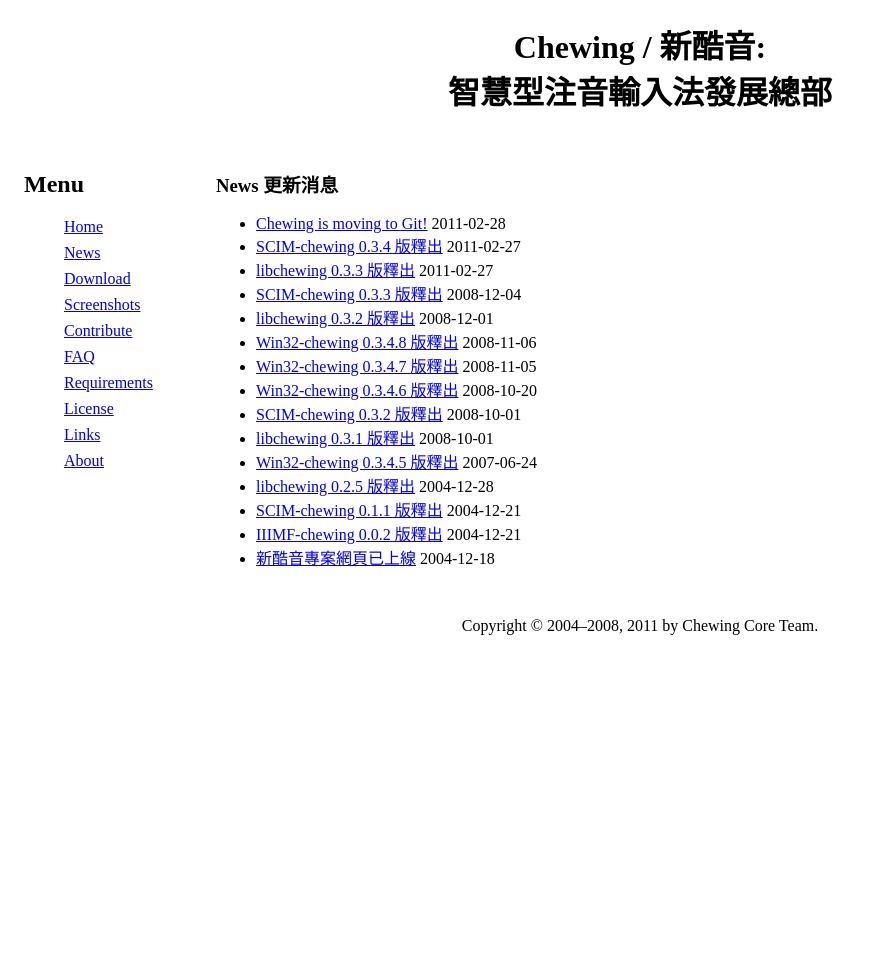
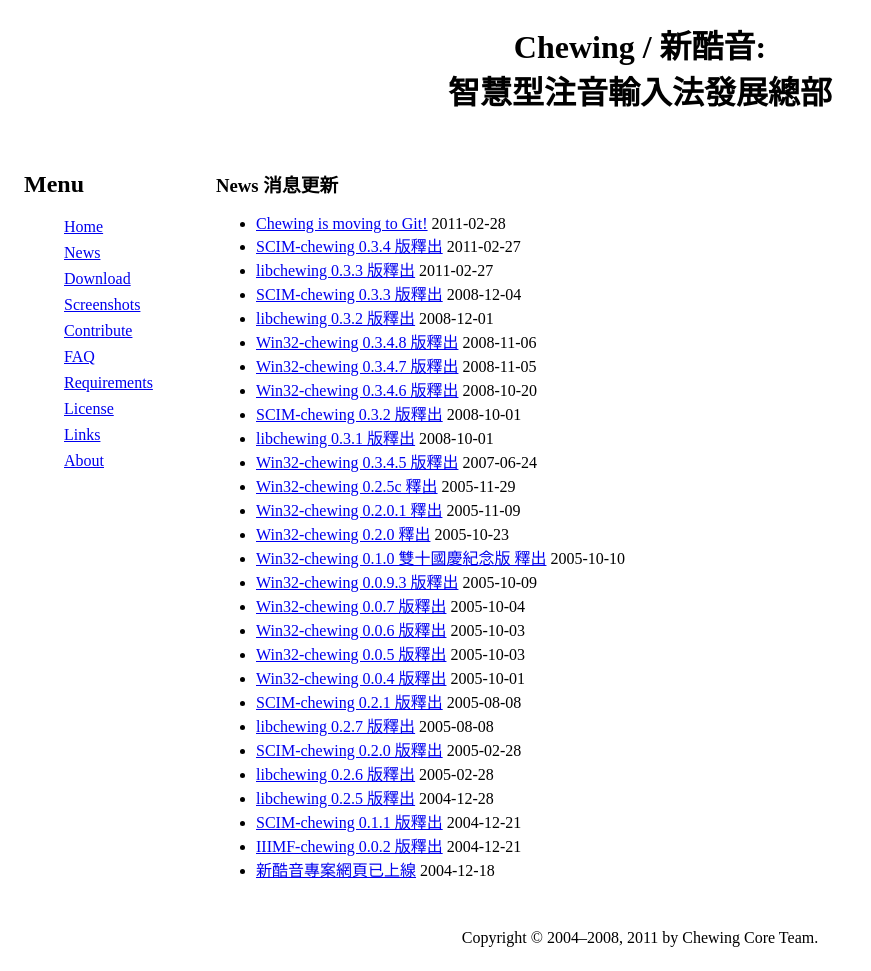
Before and after one commit to chewing/chewing.github.com, a Jekyll site: the page built from news.html, in a window 1280 px wide. Shown: the whole page, without its empty margins (0-871 px from the left). Built offline with Jekyll 4.4.1, drawn with Linux system fonts in a browser that asks for light colours; Markdown is read by kramdown in place of the engine named in the settings; before the commit the page ends 900 px from its top, so only the background shows below that.

Commit message:
adding old posts of 2005

```diff
--- /dev/null
+++ b/_posts/2005-02-28-libchewing-0.2.6.markdown
@@ -0,0 +1,14 @@
+---
+layout: post
+title: libchewing 0.2.6 版釋出
+---
+libchewing 0.2.6 版釋出，請下載取用。
+
+What's New in libchewing 0.2.6
+----------------------------------------------------------
+* Experimental feature -- HanYu PinYing Keyboard layout.
+* Proper $HOME env handling.
+* SegFault workaround after libtabe's tsi.src merge.
+* Add the facility to input symbols.
+* Successful stories:
+    - Chewing becomes one of the built-in input methods in Sun Java Desktop System (JDS).
--- /dev/null
+++ b/_posts/2005-02-28-scim-chewing-0.2.0.markdown
@@ -0,0 +1,12 @@
+---
+layout: post
+title: SCIM-chewing 0.2.0 版釋出
+---
+SCIM-chewing 0.2.0 版釋出，請下載取用。
+
+What's New in SCIM-chewing 0.2.0
+----------------------------------------------------------
+* User-friendly SetupUI
+* Add functionality to show phrase interval using fonts decorated by underline, caret by highlight fonts, and Zuin symbol after the specific caret.
+* Support experimental feature -- HanYu PinYing Keyboard layout.
+* Settings-reload mechanism.
--- /dev/null
+++ b/_posts/2005-08-08-libchewing-0.2.7.markdown
@@ -0,0 +1,15 @@
+---
+layout: post
+title: libchewing 0.2.7 版釋出
+---
+libchewing 0.2.7 版釋出，請下載取用。
+
+What's New in libchewing 0.2.7
+----------------------------------------------------------
+* Fix the keyboard type state changing bug.
+* Add new function to specify the space as the selection key.
+* Improved debug messages.
+* Provide cutomized user-defined PinYin table support.
+* Add termination mechanism.
+* Successful stories:
+    - Chewing has its Win32 porting (MS-IME) via OVIME (the Win32 port of OpenVanilla Input Method Framework).
--- /dev/null
+++ b/_posts/2005-08-08-scim-chewing-0.2.1.markdown
@@ -0,0 +1,13 @@
+---
+layout: post
+title: SCIM-chewing 0.2.1 版釋出
+---
+SCIM-chewing 0.2.1 版釋出，請下載取用。
+
+What's New in SCIM-chewing 0.2.1
+----------------------------------------------------------
+* Zuin output looks much pretty.
+* Add options to specify Chinese/English mode trigger key.
+* Support new function in libchewing 0.2.7 to decide if perform old style of space key.
+* Handle key mask to make working under SCIM 1.2.1 .
+* Fix CtrlNum failure.
--- /dev/null
+++ b/_posts/2005-10-01-win32-chewing-0.0.4.markdown
@@ -0,0 +1,12 @@
+---
+layout: post
+title: Win32-chewing 0.0.4 版釋出
+---
+Win32-chewing 0.0.4 版釋出，請下載取用。
+
+What's New in Win32-chewing 0.0.4
+----------------------------------------------------------
+* Succesfully ported to Microsoft Windows®.
+* Add a configuration dialog where users can choose different keyboard layouts.
+* Add a toolbar button to switch between Chinese/English mode.
+* New installer and uninstaller
--- /dev/null
+++ b/_posts/2005-10-03-win32-chewing-0.0.5.markdown
@@ -0,0 +1,12 @@
+---
+layout: post
+title: Win32-chewing 0.0.5 版釋出
+---
+Win32-chewing 0.0.5 版釋出，請下載取用。
+
+What's New in Win32-chewing 0.0.5
+----------------------------------------------------------
+* Support Microsft Windows ® 98/ME.
+* Much better compatibility with IE, Word, Firefox, MSN, and other popular applications which have their own customized IME UI.
+* Commit composition string when the user switch to another keyboard layout
+* Much better stability.
--- /dev/null
+++ b/_posts/2005-10-03-win32-chewing-0.0.6.markdown
@@ -0,0 +1,10 @@
+---
+layout: post
+title: Win32-chewing 0.0.6 版釋出
+---
+Win32-chewing 0.0.6 版釋出，請下載取用。
+
+What's New in Win32-chewing 0.0.6
+----------------------------------------------------------
+* Fix the crashes caused by pressing End key when composing.
+* Fix wrong position of candidate window.
--- /dev/null
+++ b/_posts/2005-10-04-win32-chewing-0.0.7.markdown
@@ -0,0 +1,14 @@
+---
+layout: post
+title: Win32-chewing 0.0.7 版釋出
+---
+Win32-chewing 0.0.7 版釋出，請下載取用。
+
+What's New in Win32-chewing 0.0.7
+----------------------------------------------------------
+* Fix the crashes when Win32-chewing is used as default IME.
+* Delay the loading of data to reduce program loading time.
+* Do large scale source code refactoring,to greatly enhance stability.
+* Temporarily disable the button used to switch between English and Chinese since it cause some problems.
+* Fix the wrong display of status bar icon.
+* Some minor bug fix.
--- /dev/null
+++ b/_posts/2005-10-09-win32-chewing-0.0.9.3.markdown
@@ -0,0 +1,17 @@
+---
+layout: post
+title: Win32-chewing 0.0.9.3 版釋出
+---
+Win32-chewing 0.0.9.3 版釋出，請下載取用。
+
+What's New in Win32-chewing 0.0.9.3
+----------------------------------------------------------
+* Fix wronly displayed multiple status bars.
+* Solve all known Windows ® 98/ME compatibility issues.
+* COOL! Brand new gorgeous status bar witch changeable skin.
+* Do large scale source code refactoring to greatly enhance stability.
+* Add an option to make Chewing start with English mode.
+* Fix all problems with Chinese/English switching.
+* Fix the wrong position and display of status bar icon.
+* Add an about dialog box.
+* Lots of minor bug fix.
--- /dev/null
+++ b/_posts/2005-10-10-win32-chewing-0.1.0.markdown
@@ -0,0 +1,17 @@
+---
+layout: post
+title: Win32-chewing 0.1.0 雙十國慶紀念版 釋出
+---
+Win32-chewing 0.1.0 雙十國慶紀念版 釋出，請下載取用。
+
+What's New in Win32-chewing 0.1.0 雙十國慶紀念版
+----------------------------------------------------------
+* New server/client design enabling data sharing between multiple IME instance. Both memory usage and loading speed can be optimized.
+* New data file format greatly reduce loading time.
+* Enable typing numbers directly with numpad.
+* Add an option to turn off selection by space key.
+* Add an option to fix the position of composition window.
+* Display current page number in candidate window.
+* Fix wrong display of candidate window.
+* Add a new logo in about dialog.
+* Lots of minor bug fix.
--- /dev/null
+++ b/_posts/2005-10-23-win32-chewing-0.2.0.markdown
@@ -0,0 +1,27 @@
+---
+layout: post
+title: Win32-chewing 0.2.0 釋出
+---
+Win32-chewing 0.2.0 釋出，請下載取用。
+
+What's New in Win32-chewing 0.2.0
+----------------------------------------------------------
+* Attemp to support multi-monitor. (Not tested)
+* Use new dictionary with new format and many fix.
+* Support vertical composition mode.
+* Display visual notification when user phrases are addad.
+* Add an option to disable shift key
+* Add an option to start IME with fullshape mode.
+* Add an option to choose different SelKeys.
+* Add an option to turn off status window.
+* Add an option to add user phrases from the left side or from the right side of the cursor.
+* New installer doing more check to ensure correct installation.
+* Support typing numbers with numpad in Chinese mode.
+* Enable the users to type the phonetic symbols 'ˇ', 'ˋ', 'ˊ', and '˙'.
+* Fix wrong display of candidate window & composition window.
+* Enhance stability and performance
+* Add tooltips for the buttons in status window.
+* Fix incompatibility with some games.
+* Fix incompatibility with Java programs.
+* Fix the problems which disable the normal usage of shift and ctrl keys.
+* Lots of minor bug fix.
--- /dev/null
+++ b/_posts/2005-11-09-win32-chewing-0.2.0.1.markdown
@@ -0,0 +1,16 @@
+---
+layout: post
+title: Win32-chewing 0.2.0.1 釋出
+---
+Win32-chewing 0.2.0.1 釋出，請下載取用。
+
+What's New in Win32-chewing 0.2.0.1
+----------------------------------------------------------
+* Add a tool for user to edit their local phrase database.
+* Add a option to advance cursor after choose candidate phrase.
+* Add Backspace and Enter key to close candidate window.
+* Add PageDn key to select next candidate window.
+* Add one set of candidate selection key.
+* Add an option of big compostion cursor.
+* Fix candidate window problem when switching between applications.
+* Fix memory leak of core module.
--- /dev/null
+++ b/_posts/2005-11-29-win32-chewing-0.2.5c.markdown
@@ -0,0 +1,12 @@
+---
+layout: post
+title: Win32-chewing 0.2.5c 釋出
+---
+Win32-chewing 0.2.5c 釋出，請下載取用。
+
+What's New in Win32-chewing 0.2.5c
+----------------------------------------------------------
+* Fix IME module of 0.2.5b crash when opening candidate window.
+* Unicode supported since 0.2.5b. (for experimental)
+* Add candidate window's font size control.
+* The tool PhraseEd not ready in this version.
--- a/news.html
+++ b/news.html
@@ -4,7 +4,7 @@
 ---
 <article>
 	<header>
-		<h3>News 更新消息</h3>
+		<h3>News 消息更新</h3>
 	</header>
 	{% if site.posts != empty %}
 	<ul id="news">
```
